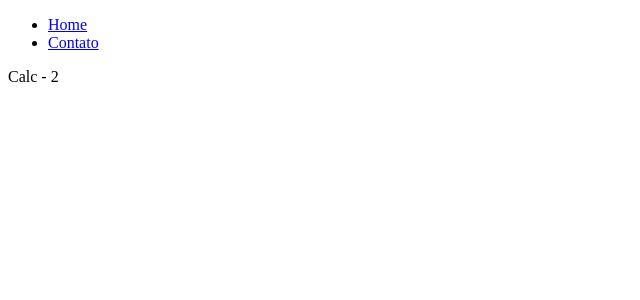
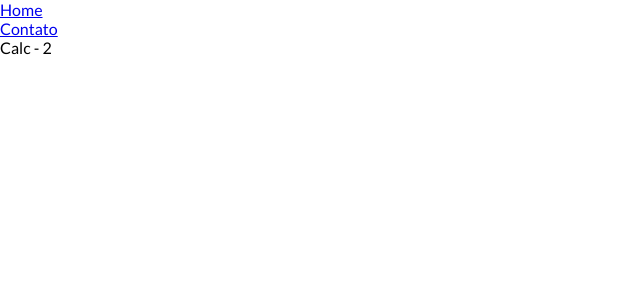
Before and after one commit to alex-holanda/alganes-cms, a React (Create React App) app: page /calc/1/1 in a window 1280 px wide. Shown: the top 300 px of the page, without its empty margins (0-640 px from the left). Built offline with nearby package versions, Linux system fonts and the light colour scheme.

Commit message:
Aplicado estilos globais

```diff
--- /dev/null
+++ b/src/core/globalStyles.ts
@@ -0,0 +1,13 @@
+import { createGlobalStyle } from "styled-components";
+
+export default createGlobalStyle`
+  * {
+    margin: 0;
+    padding: 0;
+    box-sizing: border-box;
+  }
+
+  body {
+    font-family: 'Lato', sans-serif;
+  }
+`;
--- a/src/index.tsx
+++ b/src/index.tsx
@@ -3,6 +3,8 @@ import ReactDOM from "react-dom";
 import { BrowserRouter, Switch, Route } from "react-router-dom";
 
 import "./core/imports.css";
+import GlobalStyles from "./core/globalStyles";
+
 import reportWebVitals from "./reportWebVitals";
 
 import { Navbar } from "./app/components/Navbar";
@@ -15,7 +17,6 @@ import { CalcView } from "./app/views/Calc.view";
 
 ReactDOM.render(
   <React.StrictMode>
-    <div>
     <BrowserRouter>
       <Navbar />
       <Switch>
@@ -26,7 +27,7 @@ ReactDOM.render(
         <Route component={NotFoundView} />
       </Switch>
     </BrowserRouter>
-    </div>
+    <GlobalStyles />
   </React.StrictMode>,
   document.getElementById("root")
 );
```
Lines whose indentation alone changed are shown as unchanged.
